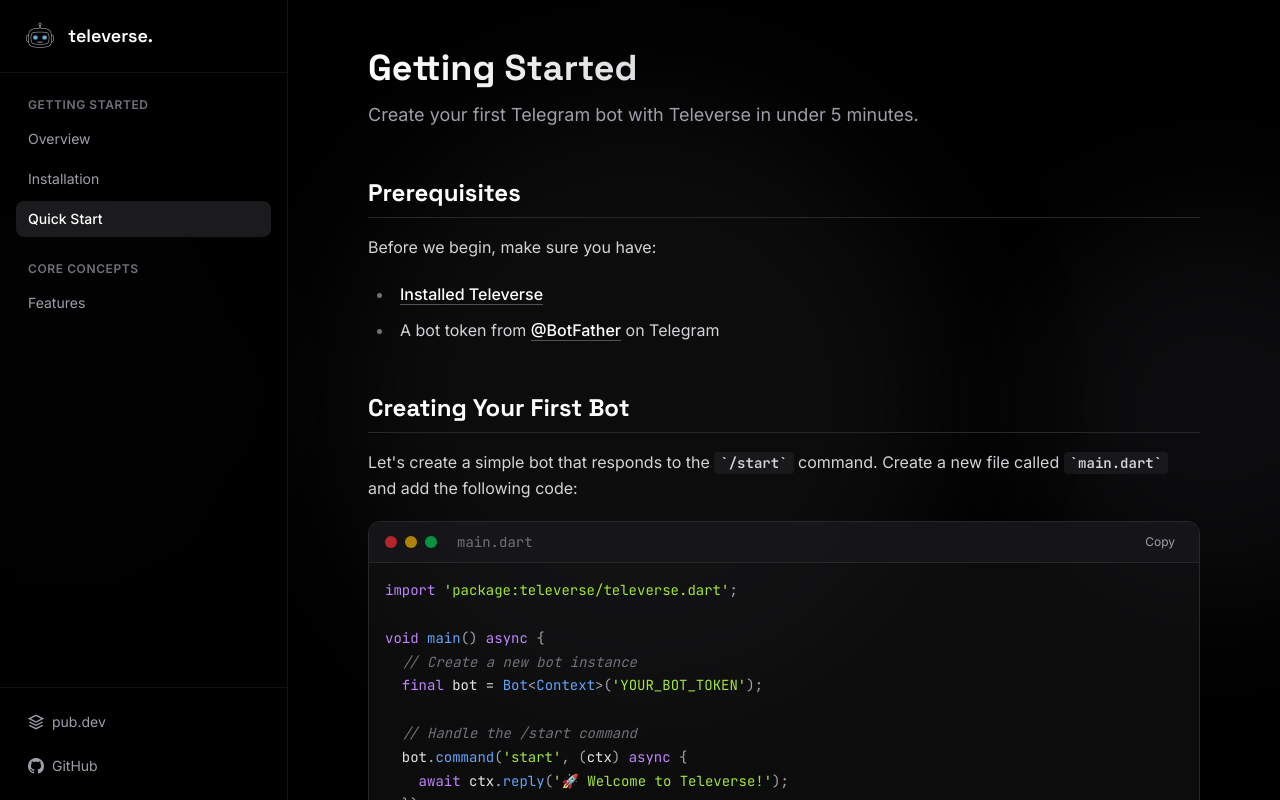
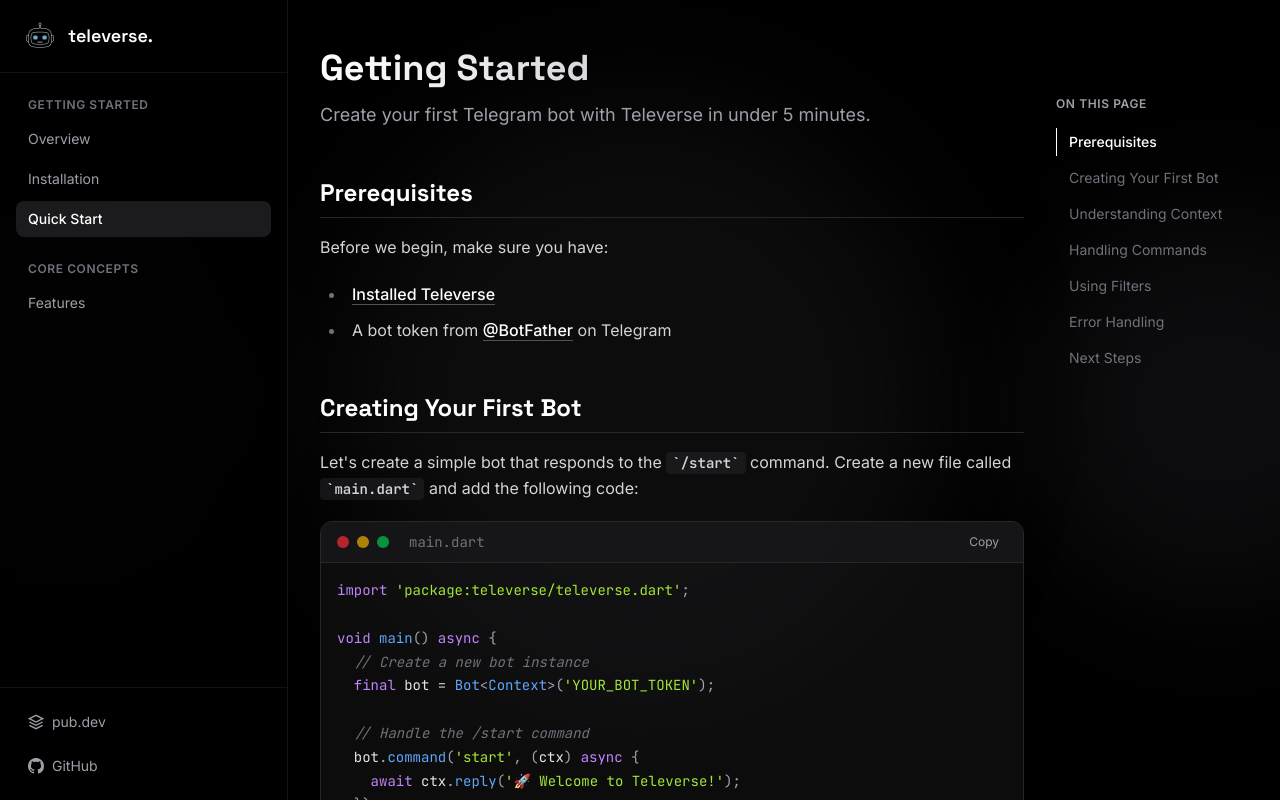
Before and after one commit to theweaverlabs/televerse-www, a Next.js app: page /docs/getting-started in a window 1280 px wide. Shown: the top 800 px of the page. Built offline with nearby package versions, Linux system fonts and the light colour scheme.

Commit message:
feat: table of contents, and minor fixes

```diff
--- a/src/app/docs/layout.tsx
+++ b/src/app/docs/layout.tsx
@@ -1,4 +1,4 @@
-import { Sidebar } from "@/components/docs";
+import { Sidebar, TableOfContents } from "@/components/docs";
 
 export default function DocsLayout({
     children,
@@ -17,10 +17,20 @@
             {/* Sidebar */}
             <Sidebar />
 
-            {/* Main Content */}
-            <main className="ml-72 min-h-screen relative">
-                {children}
-            </main>
+            {/* Main Content with ToC */}
+            <div className="lg:ml-72 min-h-screen relative">
+                <div className="flex">
+                    {/* Main content area */}
+                    <main className="flex-1 min-w-0">
+                        {children}
+                    </main>
+
+                    {/* Table of Contents - Right Sidebar */}
+                    <aside className="hidden xl:block w-56 shrink-0 pr-8 pt-12">
+                        <TableOfContents />
+                    </aside>
+                </div>
+            </div>
         </div>
     );
 }
--- a/src/app/page.tsx
+++ b/src/app/page.tsx
@@ -285,7 +285,7 @@
           <div className="flex items-center gap-3">
             <Image src="/bot.png" alt="Televerse" width={36} height={36} />
             <span className="font-semibold text-lg font-[family-name:var(--font-space-grotesk)]">
-              Televerse
+              televerse.
             </span>
           </div>
           <div className="flex items-center gap-6">
--- a/src/components/docs/Sidebar.tsx
+++ b/src/components/docs/Sidebar.tsx
@@ -35,7 +35,7 @@
     const pathname = usePathname();
 
     return (
-        <aside className="fixed left-0 top-0 h-full w-72 bg-black/80 backdrop-blur-md border-r border-zinc-800/50 z-40 overflow-y-auto">
+        <aside className="hidden lg:block fixed left-0 top-0 h-full w-72 bg-black/80 backdrop-blur-md border-r border-zinc-800/50 z-40 overflow-y-auto">
             {/* Logo */}
             <div className="flex items-center gap-3 px-6 py-5 border-b border-zinc-800/50">
                 <Link href="/" className="flex items-center gap-3">
--- /dev/null
+++ b/src/components/docs/TableOfContents.tsx
@@ -0,0 +1,147 @@
+"use client";
+
+import { useEffect, useState, useCallback } from "react";
+import { usePathname } from "next/navigation";
+
+interface TocItem {
+    id: string;
+    text: string;
+    level: number;
+}
+
+export function TableOfContents() {
+    const [headings, setHeadings] = useState<TocItem[]>([]);
+    const [activeId, setActiveId] = useState<string>("");
+    const pathname = usePathname();
+
+    // Extract headings from the page - re-run when pathname changes
+    useEffect(() => {
+        const extractHeadings = () => {
+            // Target headings within the prose content area
+            const article = document.querySelector("article");
+            if (!article) return;
+
+            const elements = article.querySelectorAll("h2, h3");
+            const items: TocItem[] = [];
+
+            elements.forEach((element, index) => {
+                // Generate ID if not present
+                if (!element.id) {
+                    const text = element.textContent || "";
+                    // Create slug from text, removing emojis and special chars
+                    const slug = text
+                        .toLowerCase()
+                        .replace(/[^\w\s-]/g, "") // Remove emojis and special chars
+                        .replace(/\s+/g, "-") // Replace spaces with hyphens
+                        .replace(/-+/g, "-") // Remove consecutive hyphens
+                        .trim();
+                    element.id = slug || `heading-${index}`;
+                }
+
+                items.push({
+                    id: element.id,
+                    text: element.textContent?.replace(/^[^\w]*/, "").trim() || "", // Remove leading emojis
+                    level: element.tagName === "H2" ? 2 : 3,
+                });
+            });
+
+            setHeadings(items);
+
+            // Set initial active heading
+            if (items.length > 0) {
+                setActiveId(items[0].id);
+            }
+        };
+
+        // Reset headings first to ensure clean state
+        setHeadings([]);
+        setActiveId("");
+
+        // Small delay to ensure DOM is ready after navigation
+        const timer = setTimeout(extractHeadings, 150);
+        return () => clearTimeout(timer);
+    }, [pathname]);
+
+    // Scroll spy using IntersectionObserver
+    useEffect(() => {
+        if (headings.length === 0) return;
+
+        const observer = new IntersectionObserver(
+            (entries) => {
+                // Find the first heading that is intersecting
+                const visibleEntries = entries.filter((entry) => entry.isIntersecting);
+
+                if (visibleEntries.length > 0) {
+                    // Get the topmost visible heading
+                    const topEntry = visibleEntries.reduce((prev, curr) => {
+                        return prev.boundingClientRect.top < curr.boundingClientRect.top
+                            ? prev
+                            : curr;
+                    });
+                    setActiveId(topEntry.target.id);
+                }
+            },
+            {
+                rootMargin: "-80px 0px -70% 0px",
+                threshold: 0,
+            }
+        );
+
+        // Observe all heading elements
+        headings.forEach(({ id }) => {
+            const element = document.getElementById(id);
+            if (element) {
+                observer.observe(element);
+            }
+        });
+
+        return () => observer.disconnect();
+    }, [headings]);
+
+    // Smooth scroll to heading
+    const scrollToHeading = useCallback((id: string) => {
+        const element = document.getElementById(id);
+        if (element) {
+            const yOffset = -100; // Account for sticky header if any
+            const y = element.getBoundingClientRect().top + window.scrollY + yOffset;
+            window.scrollTo({ top: y, behavior: "smooth" });
+            setActiveId(id);
+        }
+    }, []);
+
+    if (headings.length === 0) {
+        return null;
+    }
+
+    return (
+        <nav className="sticky top-24 max-h-[calc(100vh-6rem)] overflow-y-auto">
+            <div className="pb-4">
+                <h4 className="text-xs font-semibold text-zinc-400 uppercase tracking-wider mb-4">
+                    On this page
+                </h4>
+                <ul className="space-y-2 text-sm">
+                    {headings.map((heading) => (
+                        <li
+                            key={heading.id}
+                            className={heading.level === 3 ? "ml-4" : ""}
+                        >
+                            <button
+                                onClick={() => scrollToHeading(heading.id)}
+                                className={`
+                                    block w-full text-left py-1 transition-colors duration-150
+                                    border-l-2 pl-3 -ml-px
+                                    ${activeId === heading.id
+                                        ? "border-white text-white font-medium"
+                                        : "border-transparent text-zinc-500 hover:text-zinc-300 hover:border-zinc-600"
+                                    }
+                                `}
+                            >
+                                {heading.text}
+                            </button>
+                        </li>
+                    ))}
+                </ul>
+            </div>
+        </nav>
+    );
+}
--- a/src/components/docs/index.ts
+++ b/src/components/docs/index.ts
@@ -1,3 +1,4 @@
 export { Sidebar } from "./Sidebar";
 export { CodeBlock } from "./CodeBlock";
 export { DocContent } from "./DocContent";
+export { TableOfContents } from "./TableOfContents";
```
